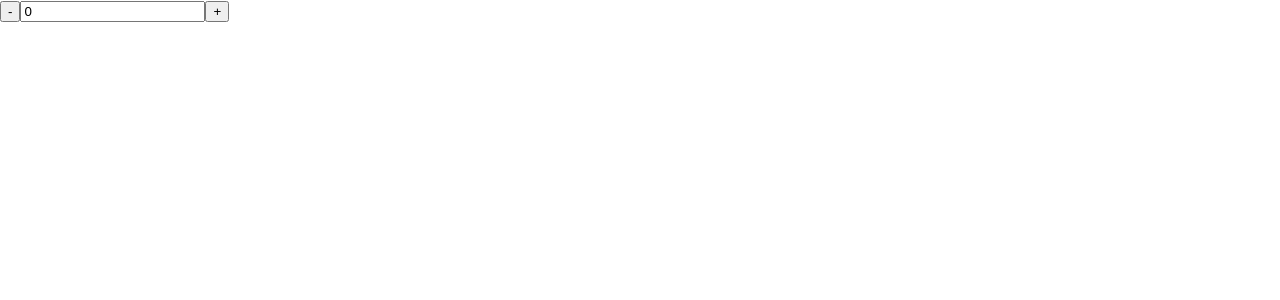
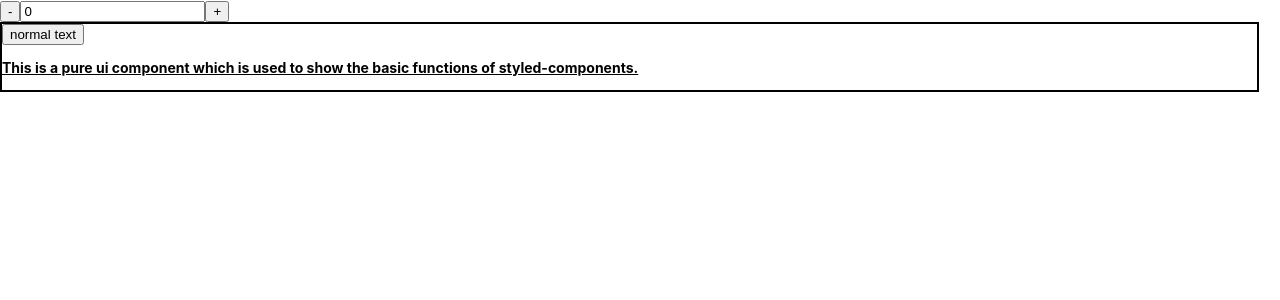
Before and after one commit to jasonOramo/react-learning, a React (Create React App) app: page / in a window 1280 px wide. Shown: the top 300 px of the page. Built offline with nearby package versions, Linux system fonts and the light colour scheme.

Commit message:
add styleComponent to check style-component functions
1.add styleComponent to check style-component functions
2. check the hook component

```diff
--- a/package.json
+++ b/package.json
@@ -5,7 +5,8 @@
   "dependencies": {
     "react": "^16.9.0",
     "react-dom": "^16.9.0",
-    "react-scripts": "3.1.1"
+    "react-scripts": "3.1.1",
+    "styled-components": "^4.3.2"
   },
   "scripts": {
     "start": "react-scripts start",
--- /dev/null
+++ b/src/StyledCom.jsx
@@ -0,0 +1,29 @@
+import React from 'react';
+import styled from 'styled-components';
+
+
+const StyledPara = styled.p`
+
+	font-weight: bold;
+	text-decoration: underline;
+`;
+
+const StyledCom = ({ className })=>{
+
+	return (
+		<div className={className}>
+			<button>normal text</button>
+			<StyledPara>
+				This is a pure ui component which is used to show the basic functions of styled-components.
+			</StyledPara>
+		</div>
+		)
+};
+
+const WithStyled = styled(StyledCom)`
+	border: 2px solid;
+	font-weight: normal;
+	font-size: 14px;
+	margin: 0 1.5em 0 0;
+	`;
+export default WithStyled;
--- a/src/index.js
+++ b/src/index.js
@@ -5,9 +5,18 @@ import * as serviceWorker from './serviceWorker';
 import InputIncre from './InputIncre';
 
 import InputIncreHooks from './InputIncreHooks';
+import WithStyled from './StyledCom';
 
+const Container = ()=>{
+	return (
+		<>
+		<InputIncreHooks max = {100} min={0}/>
+		<WithStyled/>
+		</>
+		);
+};
 
-ReactDOM.render(<InputIncreHooks max = {100} min={0}/>, document.getElementById('root'));
+ReactDOM.render(<Container/>, document.getElementById('root'));
 
 // If you want your app to work offline and load faster, you can change
 // unregister() to register() below. Note this comes with some pitfalls.
```
Also changed, not shown: 1 other file (tests, documents, lock files or other folders).
